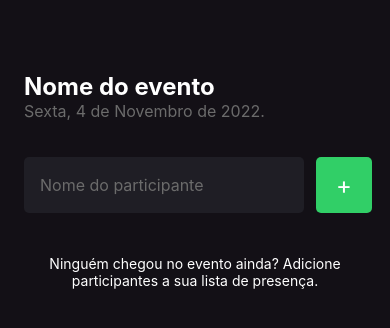
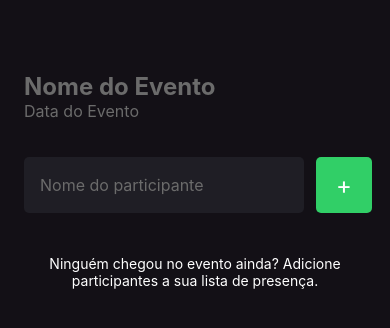
Before and after one commit to Syggnus/imhere, a React Native app: screen / in a window 390 px wide. Shown: the top 328 px of the page. Built offline with nearby package versions, Linux system fonts and the light colour scheme.

Commit message:
Add: Função de Remover e Regras

```diff
--- a/src/pages/home/index.tsx
+++ b/src/pages/home/index.tsx
@@ -15,23 +15,19 @@ export function Home() {
   const [participantName, setParticipantName] = useState("");
 
   function handleParticipantAdd() {
-
     if (!participantName.trim()) {
-       Alert.alert(
-        "Nome Inválido",
-        "Digite um nome de participante válido!"
-      );
+      Alert.alert("Nome Inválido", "Digite um nome de participante válido!");
       return setParticipantName("");
     }
 
-    if (participants.includes(participantName)) {
+    if (participants.includes(participantName.toLocaleLowerCase())) {
       return Alert.alert(
         "Participante Existente",
         "Já Existe Participante na Lista com esse Nome"
       );
     }
 
-    setParticipants((prevState) => [...prevState, participantName.trim()]);
+    setParticipants((prevState) => [...prevState, participantName.trim().toLocaleLowerCase()]);
     console.log(participantName);
     setParticipantName("");
   }
@@ -40,7 +36,10 @@ export function Home() {
     Alert.alert("Remover", `Deseja remover a participação do(a) ${name} ?`, [
       {
         text: "Sim",
-        onPress: () => Alert.alert("Deletado!"),
+        onPress: () =>
+          setParticipants((prevState) =>
+            prevState.filter((participant) => participant !== name)
+          ),
       },
       {
         text: "Não",
@@ -53,9 +52,15 @@ export function Home() {
 
   return (
     <View style={styles.container}>
-      <Text style={styles.eventName}>Nome do evento</Text>
+      <TextInput
+      placeholder="Nome do Evento"
+      placeholderTextColor="#6B6B6B"
+      style={styles.eventName}></TextInput>
 
-      <Text style={styles.eventDate}>Sexta, 4 de Novembro de 2022.</Text>
+      <TextInput
+      placeholder="Data do Evento"
+      placeholderTextColor="#6B6B6B"
+      style={styles.eventDate}></TextInput>
 
       <View style={styles.form}>
         <TextInput
```
